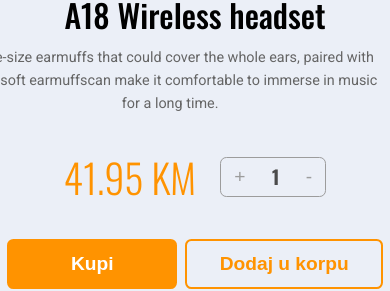
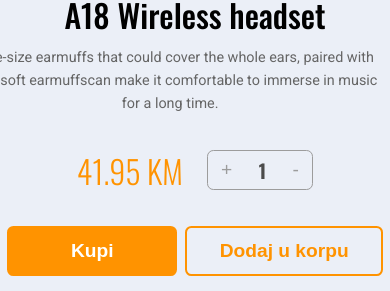
Before and after one commit to Blagoja95/iHave-webpage, a React (Create React App) app: page / in a window 390 px wide. Shown: the part 790-1081 px from the top of the page. Built offline with nearby package versions, Linux system fonts and the light colour scheme.

Commit message:
price class fix

```diff
--- a/src/SASS/_general.scss
+++ b/src/SASS/_general.scss
@@ -86,6 +86,11 @@ h3 {
   }
 }
 
+@media screen and (max-width: 400px) {
+  .price {
+    font-size: 4rem;
+  }
+}
 header,
 section,
 footer {
```
